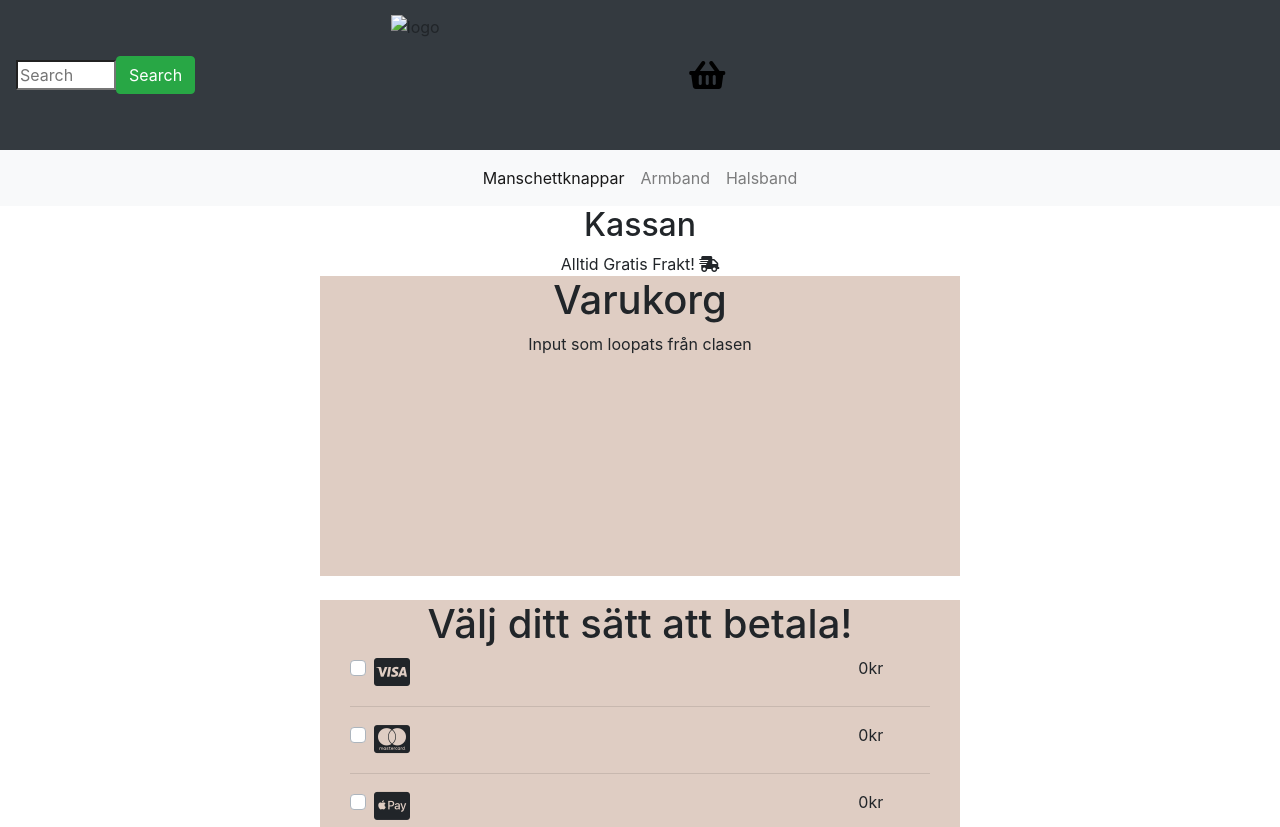
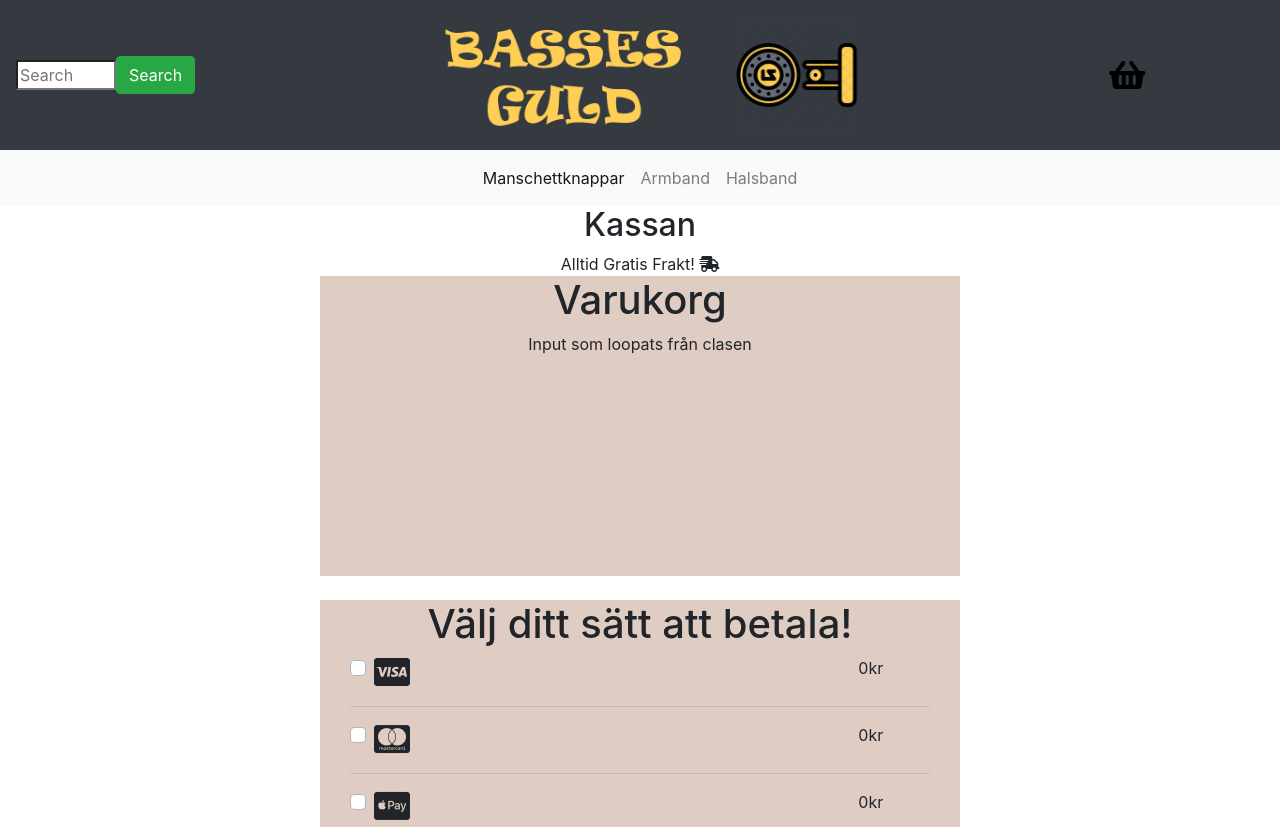
Before and after one commit to NelushX/Basses-Guld, a plain HTML site: page html/checkout.html in a window 1280 px wide. Shown: the top 827 px of the page. Drawn offline with nearby package versions, Linux system fonts and the light colour scheme; files whose address does not match are found by name.

Commit message:
rättning på navbar på checkot-page

```diff
--- a/html/checkout.html
+++ b/html/checkout.html
@@ -32,7 +32,7 @@
                                                <input type="search" placeholder="Search" aria-label="Search">
                                                <button class="btn btn-success" type="submit">Search</button>
                                              </form>
-                                       <img class="img-fluid" src="images/logga.png" alt="logo">
+                                       <img class="img-fluid" src="../images/logga.png" alt="logo">
                                        <i class="fas fa-shopping-basket"></i>
                                </div>
                         </div>
```
